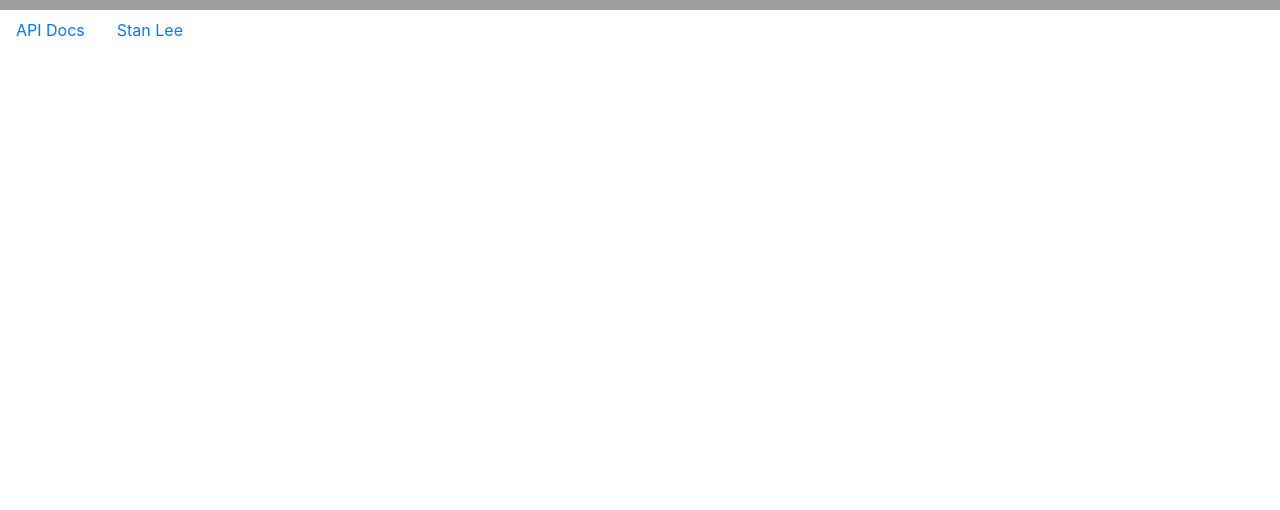
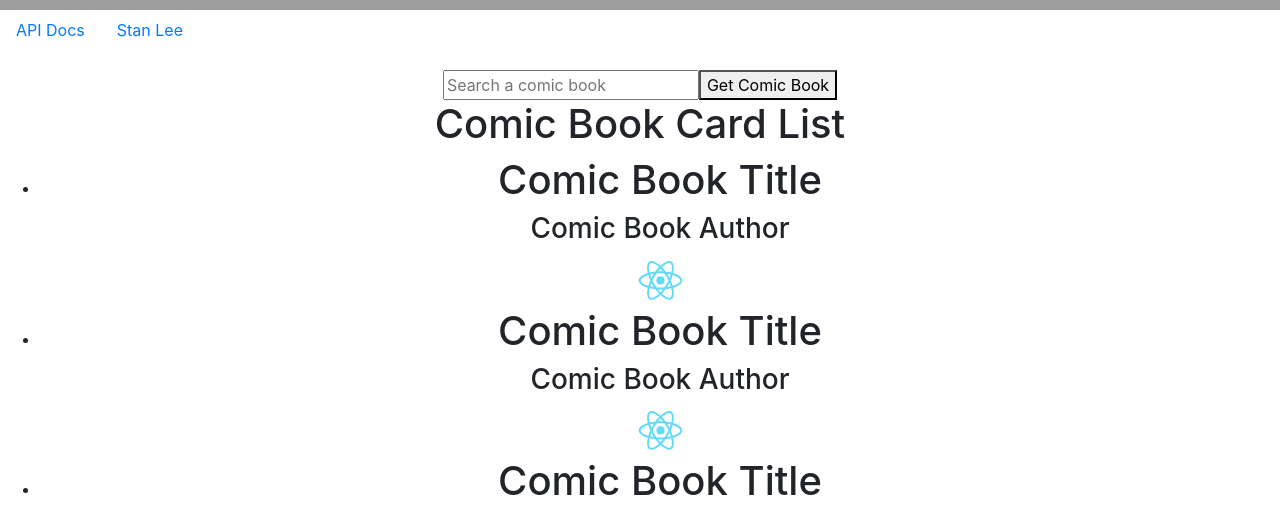
Before and after one commit to jpauloconnor/Marvel-Api-React-Demo, a React (Create React App) app: page / in a window 1280 px wide. Shown: the part 290-800 px from the top of the page. Built offline with nearby package versions, Linux system fonts and the light colour scheme; grey boxes are pictures that could not be loaded.

Commit message:
Components: Component set up and structure for Card, Search, and List

```diff
--- a/package.json
+++ b/package.json
@@ -6,6 +6,7 @@
     "bootstrap": "^4.2.1",
     "react": "^16.7.0",
     "react-dom": "^16.7.0",
+    "react-router-dom": "^4.3.1",
     "react-scripts": "2.1.3",
     "reactstrap": "^7.0.2"
   },
--- a/src/App.css
+++ b/src/App.css
@@ -49,3 +49,17 @@ header h1 {
     width: 100%;
     height: 300px;
 }
+
+
+/* FOOTER */
+footer {
+  width: 100%;
+  height: 100px;
+  background-color: red;
+}
+
+footer h1 {
+background-color: blue;
+color:white;
+position: absolute;
+}
--- a/src/App.js
+++ b/src/App.js
@@ -1,16 +1,18 @@
 import React, { Component } from 'react';
 import './App.css';
-import { Nav, NavItem, NavLink } from 'reactstrap';
 import Header from './components/header';
-
+import ComicBookCardList from './components/ComicBookCardList';
+import ComicBookCardForm from './components/ComicBookCardForm';
+import Footer from './components/footer';
 
 class App extends Component {
   render() {
     return (
       <div className="App">
-      <Header />
-
-
+          <Header />
+          <ComicBookCardForm />
+          <ComicBookCardList />
+          <Footer />
       </div>
     );
   }
--- /dev/null
+++ b/src/components/ComicBookCard.js
@@ -0,0 +1,14 @@
+import React from 'react';
+import logo from '../logo.svg';
+
+const ComicBookCard = (props) => {
+        return (
+            <div className="main">
+                <h1>Comic Book Title</h1>
+                <h3>Comic Book Author</h3>
+                <img width="75" src={logo} alt="book" />
+            </div>
+        );
+}
+
+export default ComicBookCard;
--- /dev/null
+++ b/src/components/ComicBookCardForm.js
@@ -0,0 +1,58 @@
+import React, { Component } from 'react';
+
+    /*
+    TODOs:
+        1. Marvel Server Down. Couldn't get API key.
+        Codepen for borrowed api key
+        https://codepen.io/Boo-urns/pen/IdCKr?editors=0010
+        2. Need process.env
+        3. Fix API key with hash:
+            https://stackoverflow.com/questions/28743530/you-must-provide-a-hash-error-when-using-api-to-download-data-in-r
+    */
+
+export default class ComicBookCardForm extends Component {
+    state = {
+        comicBookTitle: 'wolverine'
+    }
+
+    handleSubmit = (event) => {
+        event.preventDefault();
+    }
+
+    handleKeyUp = (e) => {
+        const key = 'fc0e2b2bcfc273962ce941db43aa2039'; //1 & 2
+        const marvelComicURL = 'https://gateway.marvel.com/v1/public/comics';
+
+        //3
+        fetch(`${marvelComicURL}?apiKey=${key}`)
+            .then(response => {
+                if(response.status !== 200){
+                    console.log('Error: ', response.status);
+                    return;
+                }
+
+                response.json().then(data => {
+                    const results = data.results;
+                    this.setState({ results });
+                });
+            })
+    }
+
+    render(){
+        return(
+            <form onSubmit={this.handleSubmit}>
+
+                <input
+                    onKeyUp={this.handleKeyUp}
+                    id="searchInput"
+                    className="searchBar"
+                    type="text"
+                    placeholder="Search a comic book"
+                    required
+                />
+
+                <button type="submit">Get Comic Book</button>
+            </form>
+        );
+    }
+}
--- /dev/null
+++ b/src/components/ComicBookCardList.js
@@ -0,0 +1,17 @@
+import React from 'react';
+import ComicBookCard from './ComicBookCard';
+
+const ComicBookCardList = (props) => {
+    return (
+        <div className="main">
+            <h1>Comic Book Card List</h1>
+            <ul>
+                <li><ComicBookCard /></li>
+                <li><ComicBookCard /></li>
+                <li><ComicBookCard /></li>
+            </ul>
+        </div>
+    )
+}
+
+export default ComicBookCardList;
--- /dev/null
+++ b/src/components/footer.js
@@ -0,0 +1,7 @@
+import React from 'react';
+
+const Footer = () => (
+   <footer>Footer</footer>
+);
+
+export default Footer;
--- a/src/components/header.js
+++ b/src/components/header.js
@@ -1,5 +1,4 @@
 import React from 'react';
-import logo from '../logo.svg';
 import { Nav, NavItem, NavLink } from 'reactstrap';
 
 
```
Also changed, not shown: 1 other file (tests, documents, lock files or other folders).
